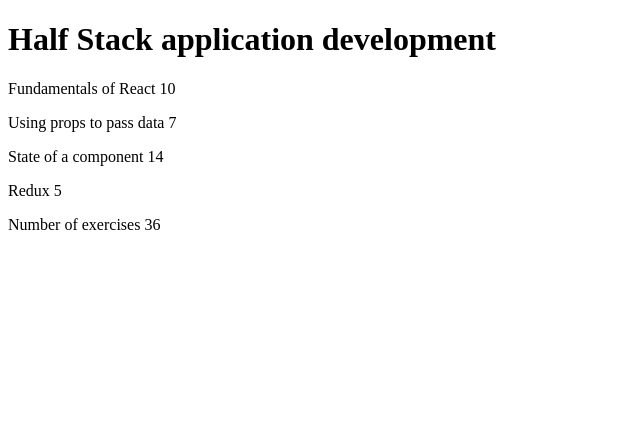
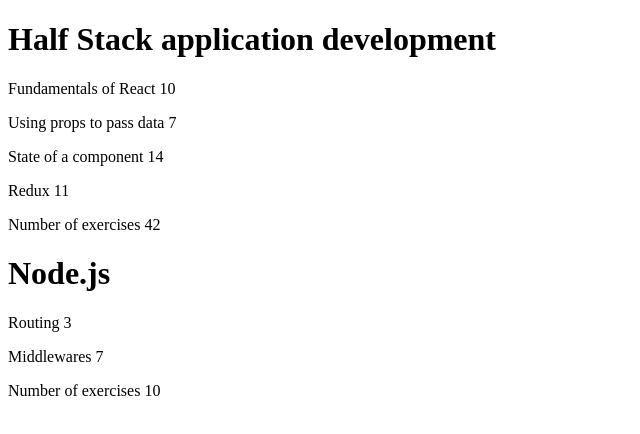
Before and after one commit to elvis-visi/fso, a React (Create React App) app in the folder part1/courseinfo/: page / in a window 1280 px wide. Shown: the top 434 px of the page, without its empty margins (0-640 px from the left). Built offline with nearby package versions, Linux system fonts and the light colour scheme.

Commit message:
2.2  courseInfo exercise 2.4-2.5, Course as a separate module.

```diff
--- a/part1/courseinfo/src/App.js
+++ b/part1/courseinfo/src/App.js
@@ -1,48 +1,11 @@
-const Course = ({course}) => {
-
-  return(
-    <>
-      <Header name={course.name} />
-      <Content parts={course.parts} />
-      <Total parts={course.parts} />
-
-    </>
-  )
-
-}
-
-const Header = ({name}) => <h1>{name}</h1>
-
-const Total = ({ parts }) =>
-{
-  const total = parts.reduce(
-    (prev,current) => prev + current.exercises, 0
-  )
-
-  return (
-    <p>Number of exercises {total}</p>
-        )
- }
-
-
-
-const Part = ({ part }) =>
-  <p>
-    {part.name} {part.exercises}
-  </p>
-
-const Content = ({ parts }) =>
-  <>
-    {parts.map(part =>
-      <Part key={part.id} part={part} />
-      )}
-
-  </>
+import Course from './components/Course'
 
 const App = () => {
-  const course = {
+
+  const courses = [
+    {
+      name: 'Half Stack application development',
       id: 1,
-    name: 'Half Stack application development',
       parts: [
         {
           name: 'Fundamentals of React',
@@ -61,14 +24,31 @@
         },
         {
           name: 'Redux',
-        exercises: 5,
+          exercises: 11,
           id: 4
         }
       ]
+    },
+    {
+      name: 'Node.js',
+      id: 2,
+      parts: [
+        {
+          name: 'Routing',
+          exercises: 3,
+          id: 1
+        },
+        {
+          name: 'Middlewares',
+          exercises: 7,
+          id: 2
         }
+      ]
+    }
+  ]
 
   return (
-    <Course course={course} />
+    <Course courses={courses} />
   )
 
 
--- /dev/null
+++ b/part1/courseinfo/src/components/Course.js
@@ -0,0 +1,44 @@
+const Course = ({courses}) => {
+
+    return (
+      courses.map(course => (
+        <div key={course.id}>
+          <Header name={course.name} />
+          <Content parts={course.parts} />
+          <Total parts={course.parts} />
+        </div>
+      ))
+    );
+
+  }
+
+  const Header = ({name}) => <h1>{name}</h1>
+
+  const Total = ({ parts }) =>
+  {
+    const total = parts.reduce(
+      (prev,current) => prev + current.exercises, 0
+    )
+
+    return (
+      <p>Number of exercises {total}</p>
+          )
+   }
+
+
+
+  const Part = ({ part }) =>
+    <p>
+      {part.name} {part.exercises}
+    </p>
+
+  const Content = ({ parts }) =>
+    <>
+      {parts.map(part =>
+        <Part key={part.id} part={part} />
+        )}
+
+    </>
+
+
+export default Course
```
Lines whose indentation alone changed are shown as unchanged.
